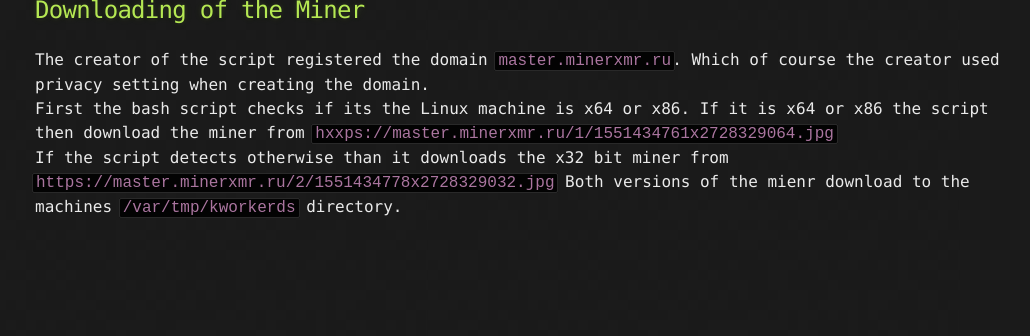
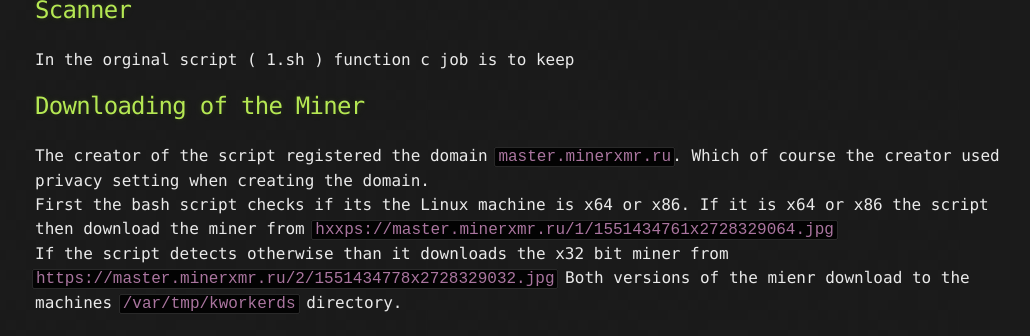
Before and after one commit to Michael-Meade/MinerFind, a Jekyll site: the page built from XmrMalware.md, in a window 1280 px wide and 900 px high, scrolled down 621 px, cut to the strip 564-900 px from the top of the window. Shown: the whole strip, without its empty margins (105-1135 px from the left). Built offline with Jekyll 4.4.1, drawn with Linux system fonts in a browser that asks for light colours; our own code applies the rules of GitHub Pages for plain Markdown files; the repository's description, which GitHub fills in, is left out; before the commit the page ends 1425 px from its top, so only the background shows below that.

Commit message:
Update XmrMalware.md

````diff
--- a/XmrMalware.md
+++ b/XmrMalware.md
@@ -10,7 +10,8 @@ Next the script uses curl to download a bash script from ```hxxps://pastebin.com
 To insure that the malware stays on the machine if the owner removes it. The script creates a new cron job. The new cron job edits the cron job every 10 minutes. But it also edits it every 13 & 27 minutes. <br>
 ![Octocat](https://i.imgur.com/6y5wqOs.png =100x20) Figure B, The hxxps://pastebin.com/raw/CnPtQ2tM script<br>
 
-
+## Scanner
+In the orginal script ( 1.sh ) function c job is to keep
 ## Downloading of the Miner
 The creator of the script registered the domain ```master.minerxmr.ru```. Which of course the creator used privacy setting when creating the domain.<br>
 First the bash script checks if its the Linux machine is x64 or x86. If it is x64 or x86 the script then download the miner from ```hxxps://master.minerxmr.ru/1/1551434761x2728329064.jpg```
````
